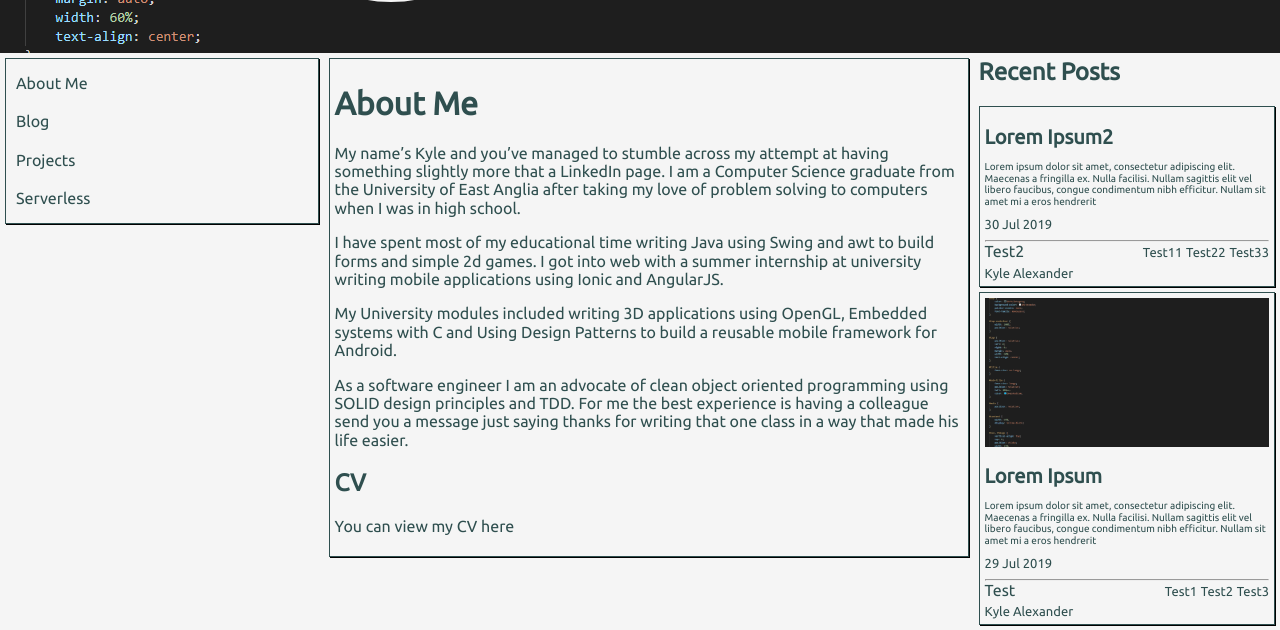
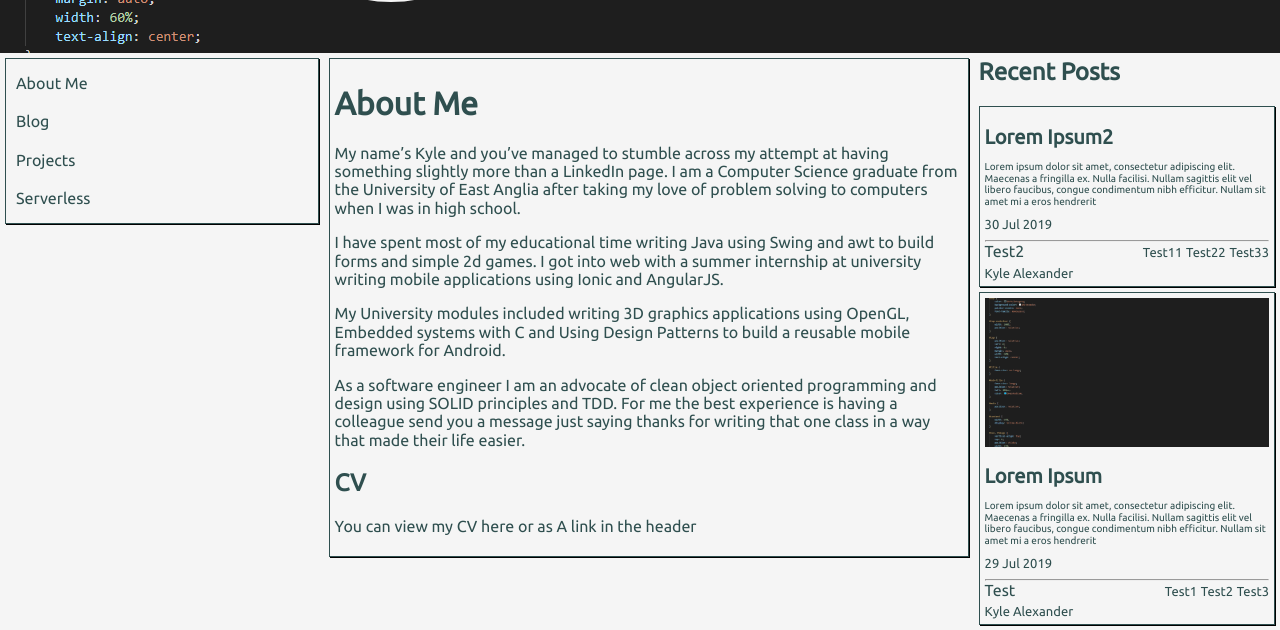
Before and after one commit to Mcphylus12/mcphylus12.github.io, a Jekyll site: the page built from index.md, in a window 1280 px wide, cut to the strip 307-937 px from the top of the page. Built offline with Jekyll 4.4.1, drawn with Linux system fonts in a browser that asks for light colours.

Commit message:
added cv link

```diff
--- a/_data/links.yml
+++ b/_data/links.yml
@@ -2,3 +2,5 @@
   iconUrl: https://github.githubassets.com/images/modules/logos_page/GitHub-Mark.png
 - url: https://www.linkedin.com/in/kyle-alexander-352b07127
   iconUrl: https://content.linkedin.com/content/dam/me/business/en-us/amp/brand-site/v2/bg/LI-Bug.svg.original.svg
+- url: https://docs.google.com/document/d/1WOGr-EmWnWburm_ngnLansSuIYUDTqEfIN1Dw3bPrqQ/edit?usp=sharing
+  iconUrl: /assets/CV.PNG
--- a/index.md
+++ b/index.md
@@ -5,14 +5,14 @@
 
 # About Me
 
-My name's Kyle and you've managed to stumble across my attempt at having something slightly more that a LinkedIn page. I am a Computer Science graduate from the University of East Anglia after taking my love of problem solving to computers when I was in high school.
+My name's Kyle and you've managed to stumble across my attempt at having something slightly more than a LinkedIn page. I am a Computer Science graduate from the University of East Anglia after taking my love of problem solving to computers when I was in high school.
 
 I have spent most of my educational time writing Java using Swing and awt to build forms and simple 2d games. I got into web with a summer internship at university writing mobile applications using Ionic and AngularJS.
 
-My University modules included writing 3D applications using OpenGL, Embedded systems with C and Using Design Patterns to build a reusable mobile framework for Android.
+My University modules included writing 3D graphics applications using OpenGL, Embedded systems with C and Using Design Patterns to build a reusable mobile framework for Android.
 
-As a software engineer I am an advocate of clean object oriented programming using SOLID design principles and TDD. For me the best experience is having a colleague send you a message just saying thanks for writing that one class in a way that made his life easier.
+As a software engineer I am an advocate of clean object oriented programming and design using SOLID principles and TDD. For me the best experience is having a colleague send you a message just saying thanks for writing that one class in a way that made their life easier.
 
 ## CV
 
-[You can view my CV here](https://docs.google.com/document/d/1WOGr-EmWnWburm_ngnLansSuIYUDTqEfIN1Dw3bPrqQ/edit?usp=sharing)
+[You can view my CV here](https://docs.google.com/document/d/1WOGr-EmWnWburm_ngnLansSuIYUDTqEfIN1Dw3bPrqQ/edit?usp=sharing) or as A link in the header
```
Also changed, not shown: assets/CV.PNG (added), 1 other file.
